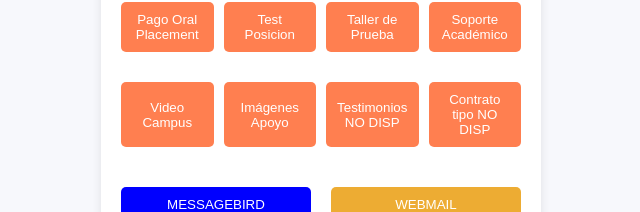
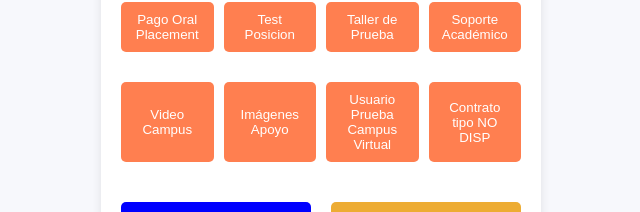
Before and after one commit to BestworkInstitute/panel_ejecutiva_interno_OK, a Next.js app: page / in a window 1280 px wide. Shown: the part 312-524 px from the top of the page, without its empty margins (319-959 px from the left). Built offline with nearby package versions, Linux system fonts and the light colour scheme.

Commit message:
Update index.js

```diff
--- a/pages/index.js
+++ b/pages/index.js
@@ -209,7 +209,7 @@ export default function Home() {
                         <button onClick={() => openExternal('https://mensajes-adm.vercel.app/')}>Soporte Académico</button>
                         <button onClick={() => openExternal('https://www.youtube.com/watch?time_continue=9&v=ws7VZnz70Ec')}>Video Campus</button>
                         <button onClick={() => openExternal('https://drive.google.com/drive/folders/1efbd3lupHso7R7uiJbUZhQJgZZFOYe4h')}>Imágenes Apoyo</button>
-                        <button onClick={() => openExternal('https://www.google.cl')}>Testimonios NO DISP</button>
+                        <button onClick={() => openExternal('https://www.google.cl')}>Usuario Prueba Campus Virtual</button>
                         <button onClick={() => openExternal('https://www.google.cl')}>Contrato tipo NO DISP</button>
                     </div>
 
```
